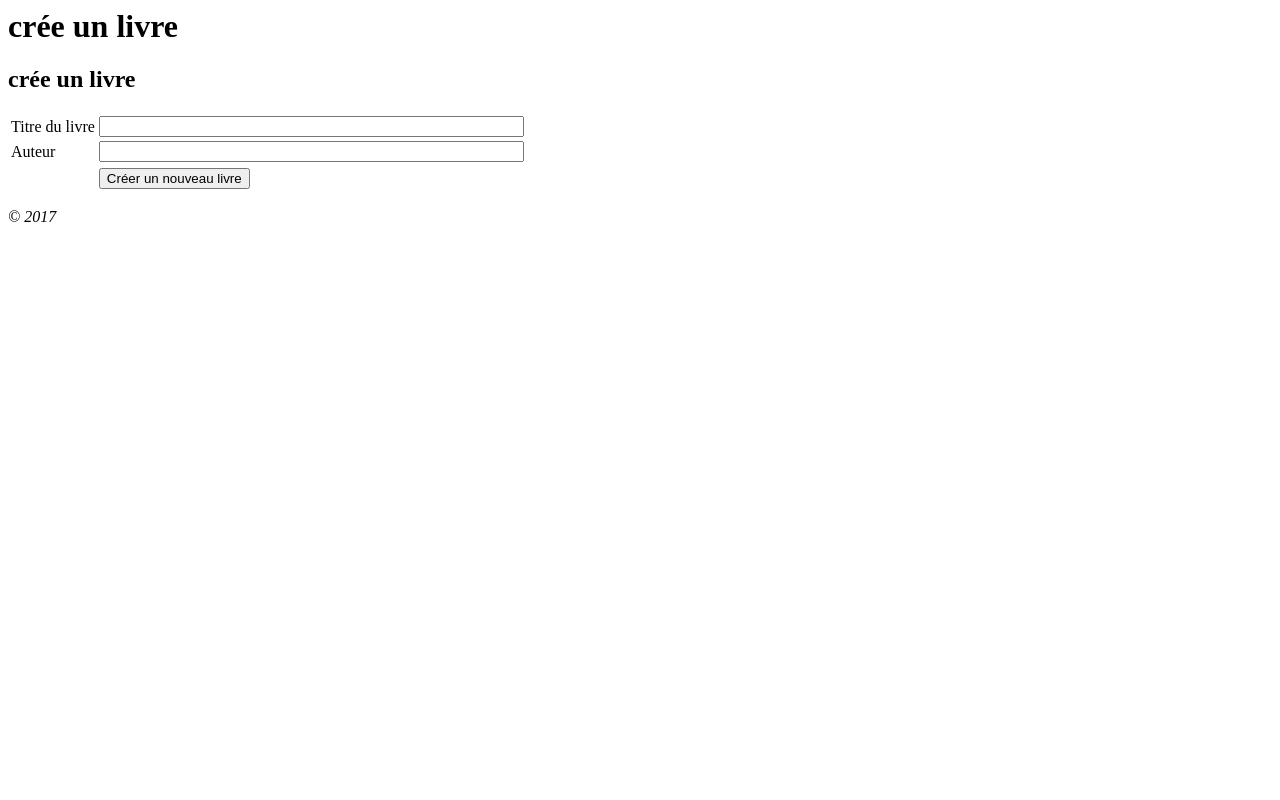
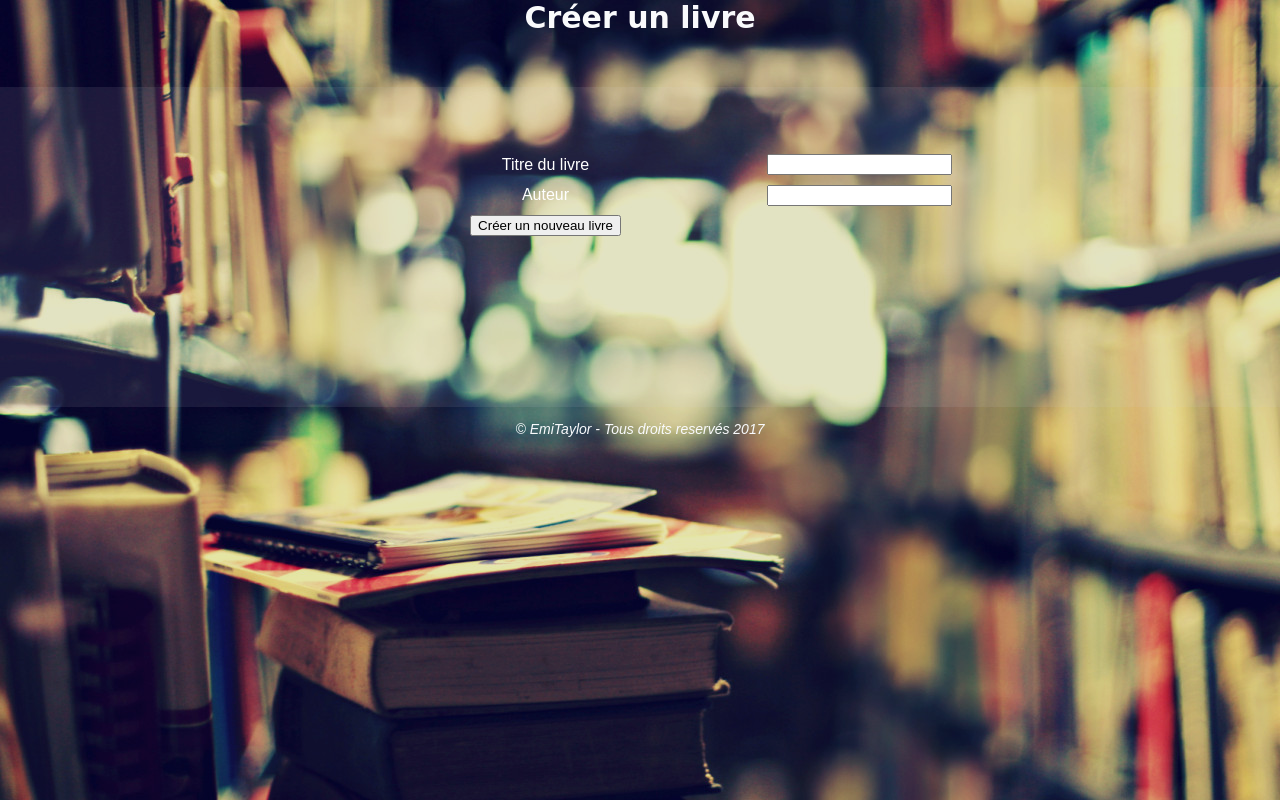
Before and after one commit to EmiTaylor/Lipton, a CodeIgniter app: page /database/index.php/Blackbooks/create in a window 1280 px wide. Run offline with CodeIgniter, Linux system fonts and the light colour scheme.

Commit message:
avancement du front amélioration du crud

```diff
--- a/application/config/routes.php
+++ b/application/config/routes.php
@@ -63,7 +63,7 @@ $route['404_override'] = '';
 $route['translate_uri_dashes'] = FALSE;
 // $route['(:any)'] = 'test/view/$1';
 // $route['default_controller'] = 'test/view';
-$route['blackbooks/delete/(:any)'] = 'blackbooks/delete/$1';
+$route['blackbooks/delete'] = 'blackbooks/delete/$1';
 $route['blackbooks/create'] = 'blackbooks/create';
 $route['blackbooks'] = 'blackbooks';
 $route['blackbooks/(:any)'] = 'blackbooks/view/$1';
--- a/application/controllers/Blackbooks.php
+++ b/application/controllers/Blackbooks.php
@@ -11,7 +11,7 @@ class Blackbooks extends CI_Controller{
     }
     public function index(){
         $data['books'] = $this->Blackbooks_Model->get_books();
-        $data['title'] = 'Books categories';
+        $data['title'] = 'Books list';
 
         $this->load->view('templates/header', $data);
         $this->load->view('blackbooks/index', $data);
@@ -36,17 +36,17 @@ class Blackbooks extends CI_Controller{
 	public function create($id = NULL){
         $this->load->helper('form');
         $this->load->library('form_validation');
-        $data['title']='crée un livre';
+        $data['title']='Créer un livre';
 
         if ($id) {
         $data['book'] = $this->Blackbooks_Model->get_books($id);
 	    }
 
         $data['titre'] = 'Créer un nouveau livre';
-        // $data['categorie'] = $this->Blackbooks_Model->get_cats();
+
         $this->form_validation->set_rules('titre', 'titre', 'required');
         $this->form_validation->set_rules('auteur', 'auteur', 'required');
-        // $this->form_validation->set_rules('categorie', 'categorie', 'required');
+
 
         if ($this->form_validation->run() === FALSE){
             $this->load->view('templates/header', $data);
--- a/application/views/blackbooks/create.php
+++ b/application/views/blackbooks/create.php
@@ -1,30 +1,27 @@
-<h2><?php echo $title; ?></h2>
-
 <?php echo validation_errors(); ?>
 
 
 <?php if(!isset($book) ){
     $book = array( 'titre' => "" , 'auteur' => "" )  ; }
 ?>
-
 <?php echo form_open('Blackbooks/create'); ?>
+<br><br>
+    <div id="create">
+        <br><br><br>
             <table>
                 <tr>
-        <td><label for="titre">Titre du livre</label></td>
-        <td><input type="input" value="<?php echo $book['titre']; ?>" name="titre" size="50" /></td>
+                    <td class="small"><label for="titre">Titre du livre</label></td>
+                    <td><input type="input" value="<?php echo $book['titre']; ?>" name="titre"/></td>
                 </tr>
+                <br>
                 <tr>
-        <td><label for="auteur">Auteur</label></td>
-        <td><input type="input" value="<?php echo $book['auteur']; ?>"name="auteur" size="50" /></td>
-    </tr>
-    <tr>
-
-
+                    <td class="big"><label for="auteur">Auteur</label></td>
+                    <td><input type="input" value="<?php echo $book['auteur']; ?>"name="auteur"/></td>
                 </tr>
 
                 <tr>
-        <td></td>
-        <td><input type="submit" name="submit" value="Créer un nouveau livre" /></td>
+                    <td class="btn"><input type="submit" name="submit" value="Créer un nouveau livre" /></td>
                 </tr>
             </table>
 </form>
+</div>
--- a/application/views/blackbooks/delete.php
+++ b/application/views/blackbooks/delete.php
@@ -3,4 +3,5 @@
         <title>Delete Book</title>
     </head>
     <body>
+        <?php echo form_open('Blackbooks/delete'); ?>
     <h1><?php echo $titre; ?></h1>
--- a/application/views/templates/footer.php
+++ b/application/views/templates/footer.php
@@ -1,3 +1,6 @@
-        <em>&copy; 2017</em>
+                    <em>&copy;  EmiTaylor - Tous droits reservés 2017</em>
+
+            </div>
+        </div>
     </body>
 </html>
--- a/application/views/templates/header.php
+++ b/application/views/templates/header.php
@@ -1,6 +1,10 @@
 <html>
     <head>
         <title>BLACKBOOKS</title>
+        <link rel="stylesheet" type="text/css" href="/css/master.css">
     </head>
     <body>
-    <h1><?php echo $title; ?></h1>
+        <div id='page'>
+            <h1><?php echo $title; ?></h1>
+
+            <div class="container">
--- /dev/null
+++ b/css/master.css
@@ -0,0 +1,68 @@
+html, body{
+    background-image: url(/img/books.jpg);
+    background-attachment: fixed;
+    background-repeat: no-repeat;
+    height: 100%;
+    padding: 0;
+    margin: 0;
+}
+#page{
+    background-color: rgba(0,0,0,0.1);
+    color : rgb(249, 250, 252);
+    min-height: 100%;
+    padding: 0;
+    text-align: center;
+}
+.main{
+    color: rgb(0,0,0);
+}
+h1{
+    text-align: center;
+    font-family: 'Bad Script', cursive;
+    font-size: 30px;
+}
+.container {
+  font-family: sans-serif;
+  font-size: 14px;
+}
+p{
+font-size: 10px;
+display: inline;
+}
+#books {
+    background-color: rgba(205, 206, 209, 0.1);
+    text-align: center;
+    display:inline-block;
+    width: 16em;
+    height:16em;
+    color: rgb(0,0,0);
+    margin: auto;
+}
+#create{
+    background-color: rgba(205, 206, 209, 0.1);
+    width: 100%;
+    height:40%;
+    text-align: center;
+}
+table{
+    width:40px;
+    display: inline;
+    text-align: center;
+    max-width: 100%;
+    height:15em;
+
+}
+td.small {
+    line-height: 0.7;
+    color: rgb(255,255,255);
+
+}
+
+td.big {
+    line-height: 2;
+        color: rgb(255,255,255);
+}
+td.btn {
+    width: 70%;
+    height:70%;
+}
```
Also changed, not shown: application/views/blackbooks/index.php (+11 -12 lines), README.md, img/books.jpg (added), img/mybook.jpg (added). Lines whose indentation alone changed are shown as unchanged.
